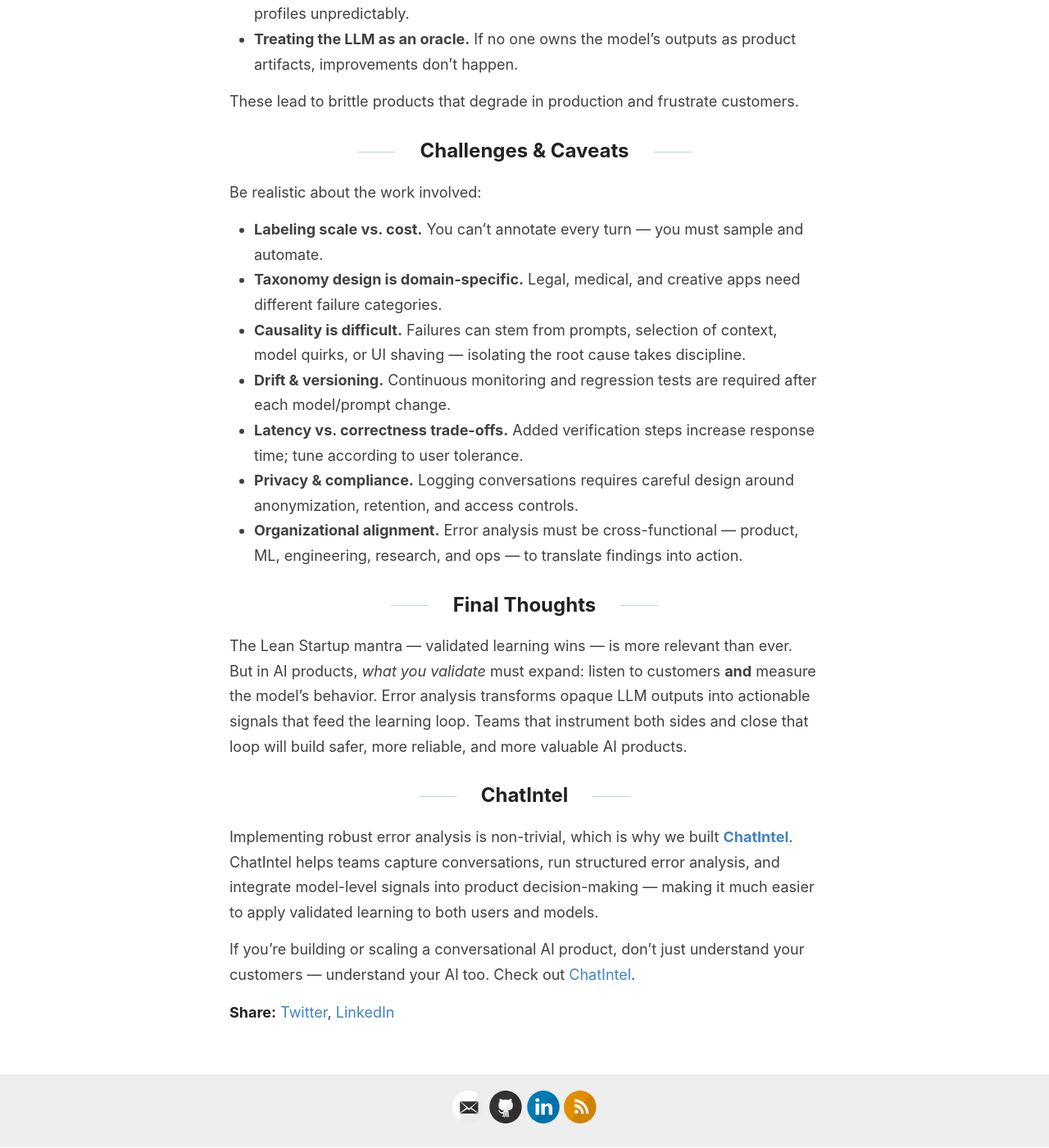
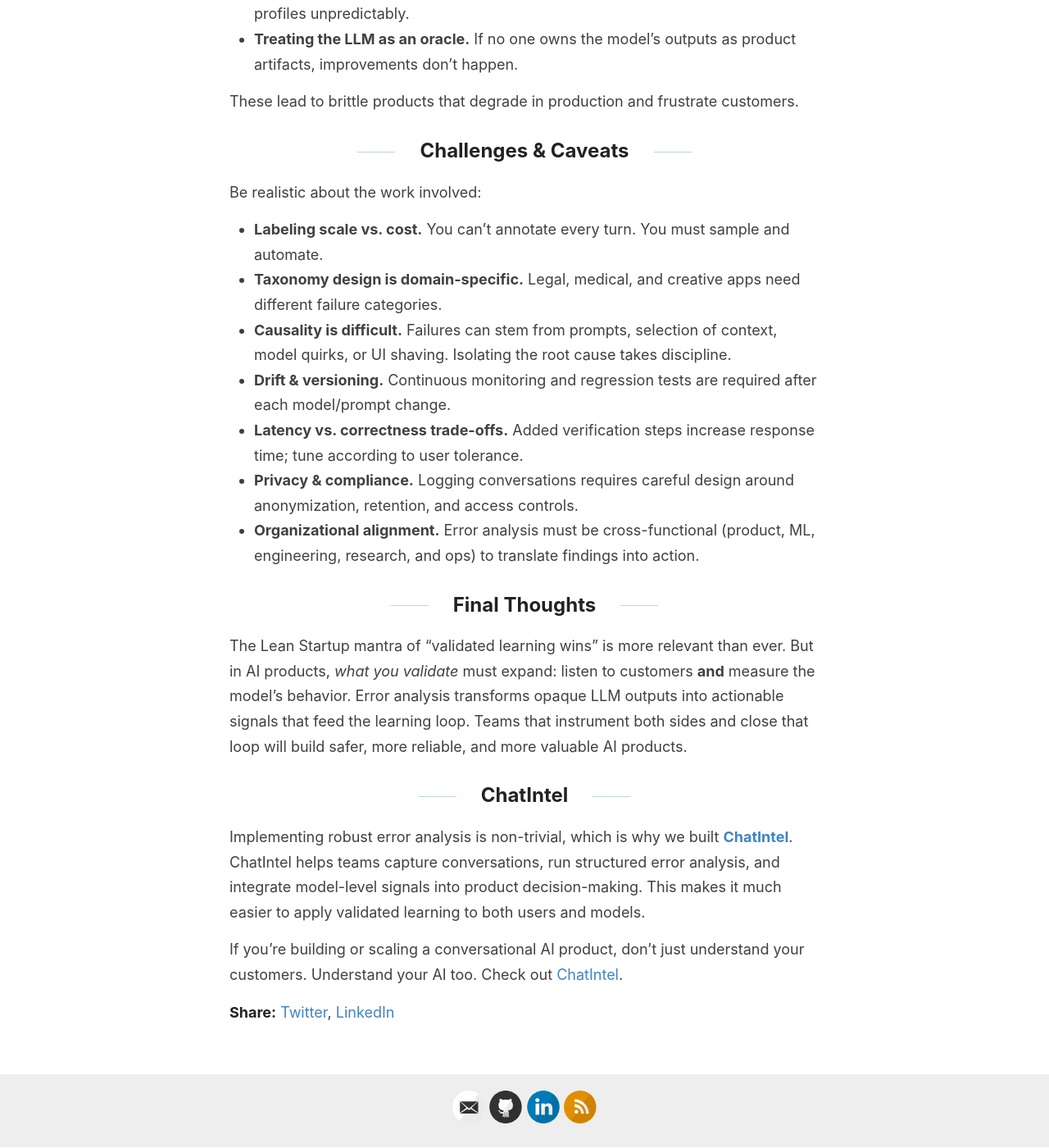
Before and after one commit to DamiMartinez/damimartinez.github.io, a Jekyll site: the page built from _posts/2025-10-01-rethinking-lean-startup-ai.md, in a window 1280 px wide and 1400 px high, scrolled down 5221 px. Shown: the whole window at 82% size. Built offline with Jekyll 4.4.1, drawn with Linux system fonts in a browser that asks for light colours; some of the changed text lies outside the part shown.

Commit message:
New post. Update 2

```diff
--- a/_posts/2025-10-01-rethinking-lean-startup-ai.md
+++ b/_posts/2025-10-01-rethinking-lean-startup-ai.md
@@ -4,11 +4,11 @@ title: Rethinking Lean Startup for the Age of AI
 categories: [AI, Product, Startup, Error Analysis, Evals]
 ---
 
-> *“Everyone understands that knowing your customer is key to success. But in the AI era, understanding how your LLM behaves is just as important — and it’s the part most teams neglect.”*
+> *“Everyone understands that knowing your customer is key to success. But in the AI era, understanding how your LLM behaves is just as important. And it’s the part most teams neglect.”*
 
 ## Introduction
 
-I’ve been revisiting *The Lean Startup* by Eric Ries, and while its Build → Measure → Learn loop remains timeless, generative AI introduces a new observable — and improvable — element to that loop: the LLM’s behavior. If your product relies on a language model, validated learning must include not only customers but also the model’s outputs.
+I've been revisiting *The Lean Startup* by Eric Ries, and while its Build → Measure → Learn loop remains timeless, generative AI introduces a new observable and improvable element to that loop: the LLM's behavior. If your product relies on a language model, validated learning must include not only customers but also the model's outputs.
 
 ![Build Measure Learn cycle with AI](/images/infographic_lean_ai.png)
 
@@ -22,7 +22,7 @@ Lean Startup asks teams to:
 3. Measure customer responses and behavior.
 4. Learn from that data, then decide whether to persevere or pivot.
 
-Its brilliance lies in *validated learning* — making product decisions based on evidence, not assumptions.
+Its brilliance lies in *validated learning*: making product decisions based on evidence, not assumptions.
 
 
 ## The AI Twist
@@ -101,7 +101,7 @@ Interventions:
 3. Use few-shot examples showing detailed, step-by-step instructions with specific times and temperatures.
 4. Add a post-processing check that flags suspiciously short cooking times for human review.
 
-After implementing these changes, error rates drop significantly: unavailable ingredients from 25% → 6%, dietary violations from 15% → 2%, and user satisfaction scores improve by 40%. Users now save and cook recipes at 3x the original rate — clear evidence that improving model behavior directly improved the product's value.
+After implementing these changes, error rates drop significantly: unavailable ingredients from 25% → 6%, dietary violations from 15% → 2%, and user satisfaction scores improve by 40%. Users now save and cook recipes at 3x the original rate. This is clear evidence that improving model behavior directly improved the product's value.
 
 
 ## Why Startups Fail
@@ -122,22 +122,22 @@ These lead to brittle products that degrade in production and frustrate customer
 
 Be realistic about the work involved:
 
-- **Labeling scale vs. cost.** You can’t annotate every turn — you must sample and automate.
+- **Labeling scale vs. cost.** You can't annotate every turn. You must sample and automate.
 - **Taxonomy design is domain-specific.** Legal, medical, and creative apps need different failure categories.
-- **Causality is difficult.** Failures can stem from prompts, selection of context, model quirks, or UI shaving — isolating the root cause takes discipline.
+- **Causality is difficult.** Failures can stem from prompts, selection of context, model quirks, or UI shaving. Isolating the root cause takes discipline.
 - **Drift & versioning.** Continuous monitoring and regression tests are required after each model/prompt change.
 - **Latency vs. correctness trade-offs.** Added verification steps increase response time; tune according to user tolerance.
 - **Privacy & compliance.** Logging conversations requires careful design around anonymization, retention, and access controls.
-- **Organizational alignment.** Error analysis must be cross-functional — product, ML, engineering, research, and ops — to translate findings into action.
+- **Organizational alignment.** Error analysis must be cross-functional (product, ML, engineering, research, and ops) to translate findings into action.
 
 
 ## Final Thoughts
 
-The Lean Startup mantra — validated learning wins — is more relevant than ever. But in AI products, *what you validate* must expand: listen to customers **and** measure the model’s behavior. Error analysis transforms opaque LLM outputs into actionable signals that feed the learning loop. Teams that instrument both sides and close that loop will build safer, more reliable, and more valuable AI products.
+The Lean Startup mantra of "validated learning wins" is more relevant than ever. But in AI products, *what you validate* must expand: listen to customers **and** measure the model's behavior. Error analysis transforms opaque LLM outputs into actionable signals that feed the learning loop. Teams that instrument both sides and close that loop will build safer, more reliable, and more valuable AI products.
 
 
 ## ChatIntel
 
-Implementing robust error analysis is non-trivial, which is why we built **[ChatIntel](https://chatintel.ai/)**. ChatIntel helps teams capture conversations, run structured error analysis, and integrate model-level signals into product decision-making — making it much easier to apply validated learning to both users and models.
+Implementing robust error analysis is non-trivial, which is why we built **[ChatIntel](https://chatintel.ai/)**. ChatIntel helps teams capture conversations, run structured error analysis, and integrate model-level signals into product decision-making. This makes it much easier to apply validated learning to both users and models.
 
-If you’re building or scaling a conversational AI product, don’t just understand your customers — understand your AI too. Check out [ChatIntel](https://chatintel.ai/).
+If you're building or scaling a conversational AI product, don't just understand your customers. Understand your AI too. Check out [ChatIntel](https://chatintel.ai/).
```
